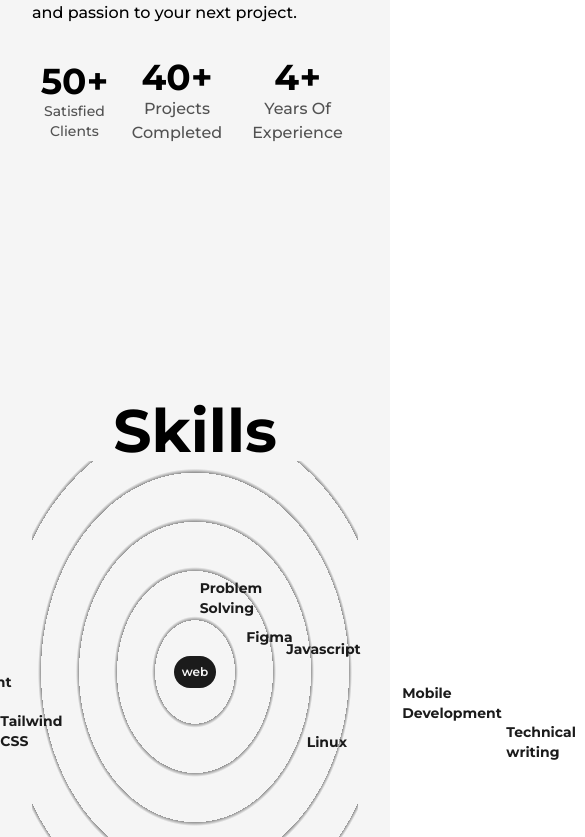
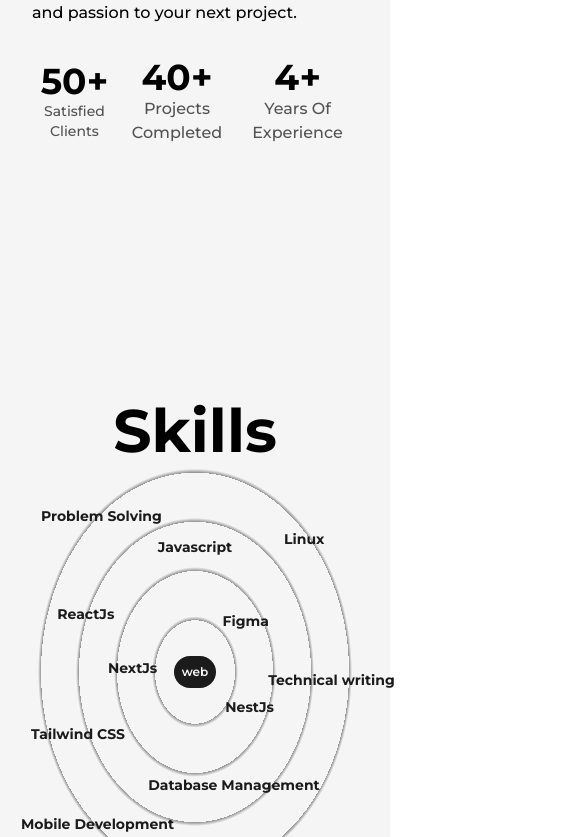
Before and after one commit to mainerprenuer/portfolio_v2, a Next.js app: page /about in a window 390 px wide. Shown: the part 1163-2000 px from the top of the page, 585 px wide, since content can reach past the window. Built offline with nearby package versions, Linux system fonts and the light colour scheme.

Commit message:
finally solved skills radar responsiveness with relative tailwind variable

```diff
--- a/src/components/NavBar.js
+++ b/src/components/NavBar.js
@@ -67,10 +67,10 @@ const NavBar = () => {
      '>
 
    {/* hamburger menu */}
-    <button className='flex-col juatify-center items-center hidden lg:flex' onClick={handleClick}>
+    <button className=' flex-col justify-center items-center hidden lg:flex' onClick={handleClick}>
        <span className={`bg-dark dark:bg-light block transition-all duration-300 ease-out h-0.5 w-6 rounded-sm ${isOpen ? 'rotate-45 translate-y-1' : '-translate-y-0.5'}`}></span>
        <span className={`bg-dark dark:bg-light block transition-all duration-300 ease-out h-0.5 w-6 rounded-sm my-0.5 ${isOpen ? 'opacity-0' : 'opacity-100'} `}></span>
-       <span className={`bg-dark dark:bg-light block transition-all duration-300 ease-out h-0.5 w-6 rounded-sm translate-y-0.5 ${isOpen ? '-rotate-45 -translate-y-1' : 'translate-y-0.5'}`}></span>
+       <span className={`bg-dark dark:bg-light block transition-all duration-300 ease-out h-0.5 w-6 rounded-sm ${isOpen ? '-rotate-45 -translate-y-1' : 'translate-y-0.5'}`}></span>
     </button>
 
         {/* desktop responsive */}
--- a/src/components/Skills.js
+++ b/src/components/Skills.js
@@ -6,7 +6,7 @@ const Skill = ({name, x, y}) => {
 
     return(
         <motion.div className='flex items-center justify-center rounded-full font-semibold bg-dark text-light
-            p-8 shadow-dark cursor-pointer dark:text-dark dark:bg-light
+            py-3 px-6 shadow-dark cursor-pointer absolute dark:text-dark dark:bg-light
             lg:py-2 lg:px-4 md:text-sm md:py-1.5 md:px-3 xs:bg-transparent xs:dark:bg-transparent
             xs:text-dark xs:dark:text-light xs:font-bold
             '
@@ -23,8 +23,8 @@ const Skill = ({name, x, y}) => {
 const Skills = () => {
   return (
     <>
-         <h2 className='font-bold text-8xl mt-64 w-full text-center md:text-6xl mt:32'>Skills</h2>
-         <div className='w-full h-screen relative flex items-center justify-center rounded-2 bg-circularLight dark:bg-circularDark
+         <h2 className='font-bold text-8xl mt-64 w-full text-center md:text-6xl md:mt:32'>Skills</h2>
+         <div className='w-full h-screen relative flex items-center justify-center rounded-full bg-circularLight dark:bg-circularDark
          lg:h-[80vh] sm:h-[60vh] xs:h-[50vh]
          lg:bg-circularLightLg lg:dark:bg-circularDarkLg
          md:bg-circularLightMd md:dark:bg-circularDarkMd
@@ -39,17 +39,18 @@ const Skills = () => {
                 web
             </motion.div>
 
-            <Skill name="React" x="25vw" y="-19vw" />
-            <Skill name="NextJs" x="22vw" y="-9vw" />
-            <Skill name="NestJs" x="20vw" y="6vw" />
-            <Skill name="Database Management" x="-7vw" y="-0vw" />
-            <Skill name="Tailwind CSS" x="-16vw" y="15vw" />
-            <Skill name="Figma" x="25vw" y="-9vw" />
-            <Skill name="Problem Solving" x="-5vw" y="-19vw" />
-            <Skill name="Javascript" x="-5vw" y="-6vw" />
-            <Skill name="Linux" x="-25vw" y="18vw" />
-            <Skill name="Mobile Development" x="-17vw" y="8vw" />
-            <Skill name="Technical writing" x="-22vw" y="18vw" />
+            <Skill name="Technical writing" x="35vw" y="2vw" />
+            <Skill name="Content Creation" x="22vw" y="45vw" />
+            <Skill name="Tailwind CSS" x="-30vw" y="16vw" />
+            <Skill name="NestJs" x="14vw" y="9vw" />
+            <Skill name="Database Management" x="10vw" y="29vw" />
+            <Skill name="ReactJs" x="-28vw" y="-15vw" />
+            <Skill name="Linux " x="28vw" y="-34vw" />
+            <Skill name="Figma" x="13vw" y="-13vw" />
+            <Skill name="Javascript" x="0vw" y="-32vw" />
+            <Skill name="Mobile Development" x="-25vw" y="39vw" />
+            <Skill name="NextJs" x="-16vw" y="-1vw" />
+            <Skill name="Problem Solving" x="-24vw" y="-40vw" />
          </div>
     </>
   )
--- a/tailwind.config.js
+++ b/tailwind.config.js
@@ -46,7 +46,7 @@ module.exports = {
         "repeating-radial-gradient(rgba(0,0,0,0.4) 2px,#f5f5f5 5px,#f5f5f5 40px)",
 
     circularDarkSm:
-        "repeating-radial-gradient(rgba(255,255,255,0.5) 2px,#1b1b1b 4px,#1b1b1b 40px)",
+        "repeating-radial-gradient(rgba(255,255,255,0.5) 2px,#1b1b1b 4px,#1b1b1b 35px)",
 
       },
     },
```
